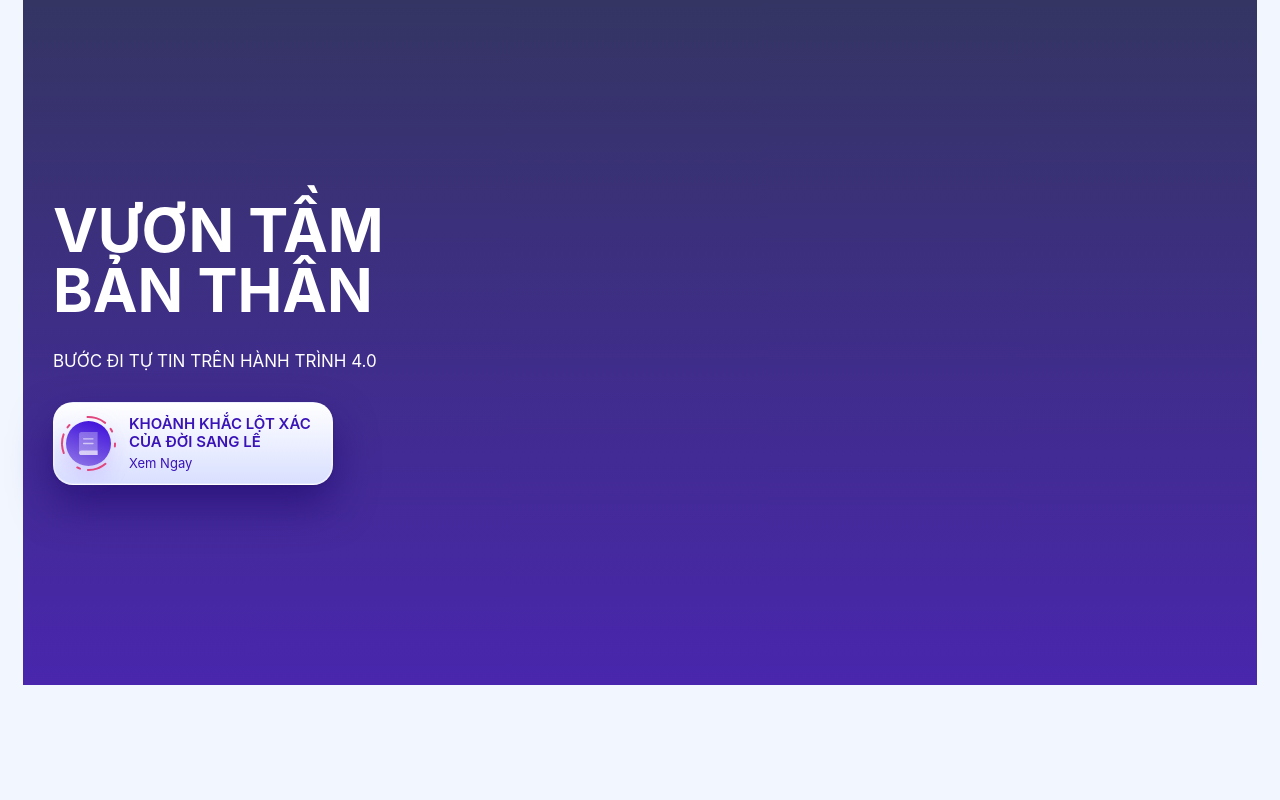
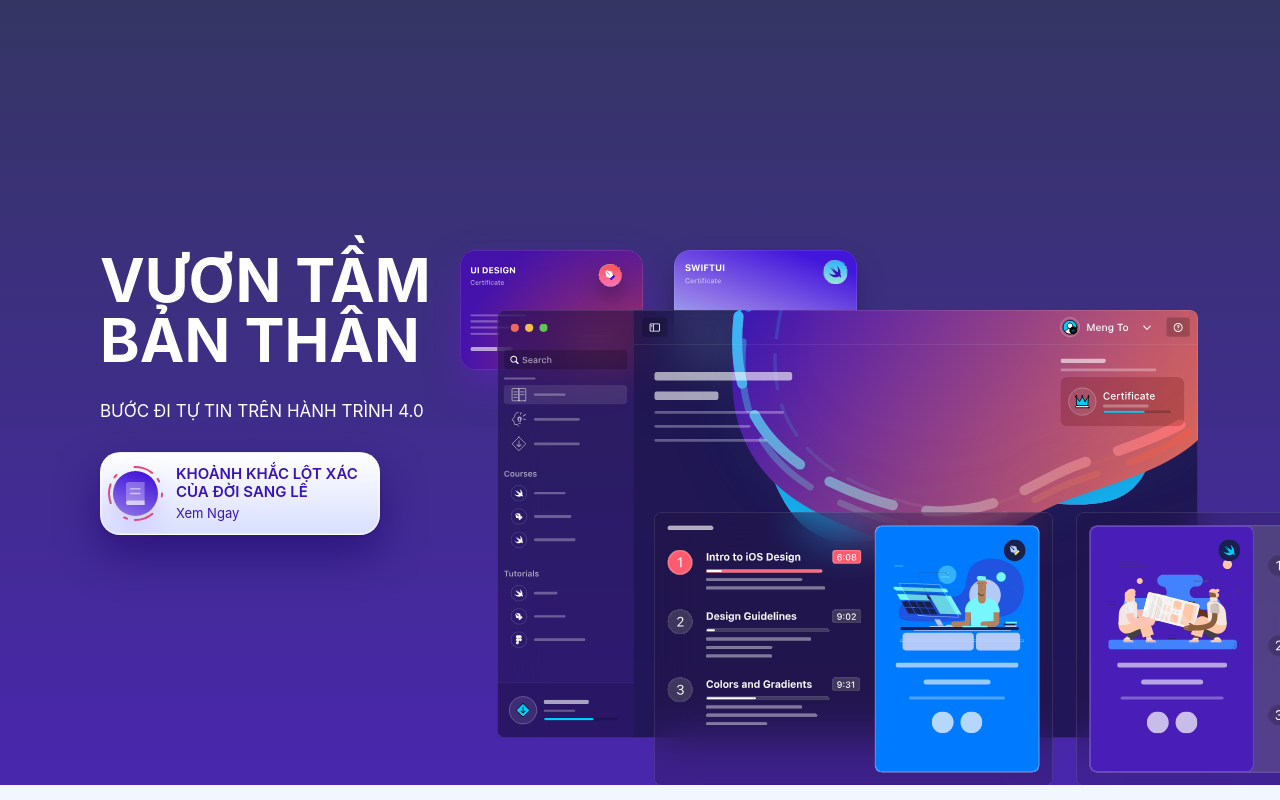
Before and after one commit to galacoder/sfd-sangleweb, a Gatsby site: page / in a window 1280 px wide. Built offline with nearby package versions, Linux system fonts and the light colour scheme; Gatsby itself is replaced by a stand-in of ours.

Commit message:
Backdrop-Filter Blur

```diff
--- /dev/null
+++ b/src/components/animations/mockupanimations.js
@@ -0,0 +1,114 @@
+import React from "react"
+import styled from "styled-components"
+
+export default function MockupAnimation() {
+  return (
+    <Wrapper>
+      <div className="mockup1" />
+      <div className="mockup2" />
+      <div className="mockup3" />
+      <div className="mockup4" />
+      <div className="mockup5" />
+    </Wrapper>
+  )
+}
+
+const Wrapper = styled.div`
+  position: relative;
+
+  .mockup1 {
+    /* mockup1 */
+
+    position: absolute;
+    width: 183px;
+    height: 120px;
+    left: 0px;
+    top: 0px;
+
+    background: url("/images/animations/mockup1.svg"),
+      radial-gradient(
+        218.51% 281.09% at 100% 100%,
+        rgba(253, 63, 51, 0.6) 0%,
+        rgba(76, 0, 200, 0.6) 45.83%,
+        rgba(76, 0, 200, 0.6) 100%
+      );
+    box-shadow: 0px 16.3881px 32.7761px rgba(99, 30, 187, 0.5),
+      inset 0px 0px 0px 0.5px rgba(255, 255, 255, 0.2);
+    backdrop-filter: blur(21.8507px);
+    /* Note: backdrop-filter has minimal browser support */
+
+    border-radius: 16px;
+  }
+  .mockup2 {
+    /* mockup2 */
+
+    position: absolute;
+    width: 183px;
+    height: 120px;
+    left: 214px;
+    top: 0px;
+
+    background: url("/images/animations/mockup2.svg"),
+      linear-gradient(
+        198.85deg,
+        #4316db 12.72%,
+        #9076e7 54.49%,
+        #a2eeff 100.01%
+      );
+    box-shadow: 0px 8.19119px 16.3824px rgba(0, 0, 0, 0.1),
+      0px 16.3824px 32.7648px rgba(0, 0, 0, 0.15),
+      inset 0px 0px 0px 0.5px rgba(255, 255, 255, 0.2);
+    backdrop-filter: blur(21.8432px);
+    /* Note: backdrop-filter has minimal browser support */
+
+    border-radius: 16px;
+  }
+  .mockup3 {
+    /* mockup3 */
+
+    position: absolute;
+    width: 701px;
+    height: 428px;
+    left: 37px;
+    top: 60px;
+
+    background: url("/images/animations/mockup3.svg"), rgba(23, 12, 61, 0.5);
+    box-shadow: inset 0px 0px 0px 0.5px rgba(255, 255, 255, 0.2);
+    backdrop-filter: blur(20px);
+    /* Note: backdrop-filter has minimal browser support */
+
+    border-radius: 8px;
+  }
+  .mockup4 {
+    /* mockup4 */
+
+    position: absolute;
+    width: 399px;
+    height: 274px;
+    left: 194px;
+    top: 262px;
+
+    background: url("/images/animations/mockup4.svg"), rgba(39, 20, 62, 0.3);
+    box-shadow: inset 0px 0px 0px 0.5px rgba(255, 255, 255, 0.2);
+    backdrop-filter: blur(20px);
+    /* Note: backdrop-filter has minimal browser support */
+
+    border-radius: 8px;
+  }
+  .mockup5 {
+    /* mockup5 */
+
+    position: absolute;
+    width: 412px;
+    height: 274px;
+    left: 616px;
+    top: 262px;
+
+    background: url("/images/animations/mockup5.svg"), rgba(39, 20, 62, 0.2);
+    box-shadow: inset 0px 0px 0px 0.5px rgba(255, 255, 255, 0.2);
+    backdrop-filter: blur(20px);
+    /* Note: backdrop-filter has minimal browser support */
+
+    border-radius: 8px;
+  }
+`
--- a/src/components/sections/HeroSection.js
+++ b/src/components/sections/HeroSection.js
@@ -4,6 +4,7 @@ import { H1, MediumText } from "../styles/TextStyles"
 import { themes } from "../styles/ColorStyles"
 import ButtonIcon from "../buttons/ButtonIcon"
 import { Link } from "gatsby"
+import MockupAnimation from "../animations/mockupanimations"
 
 function HeroSection() {
   return (
@@ -19,6 +20,7 @@ function HeroSection() {
             />
           </Link>
         </TextWrapper>
+        <MockupAnimation />
       </ContentWrapper>
     </Wrapper>
   )
@@ -29,10 +31,14 @@ export default HeroSection
 const Wrapper = styled.div`
   background: linear-gradient(180deg, #343563 0%, #4926ad 100%);
   margin: 0 auto;
-  max-width: 1234px;
-  padding: 200px 30px;
+  max-width: 100%;
+  padding: 250px 100px;
+  overflow: hidden;
 `
-const ContentWrapper = styled.div``
+const ContentWrapper = styled.div`
+  display: grid;
+  grid-template-columns: 360px auto;
+`
 const TextWrapper = styled.div`
   width: 360px;
   display: grid;
```
